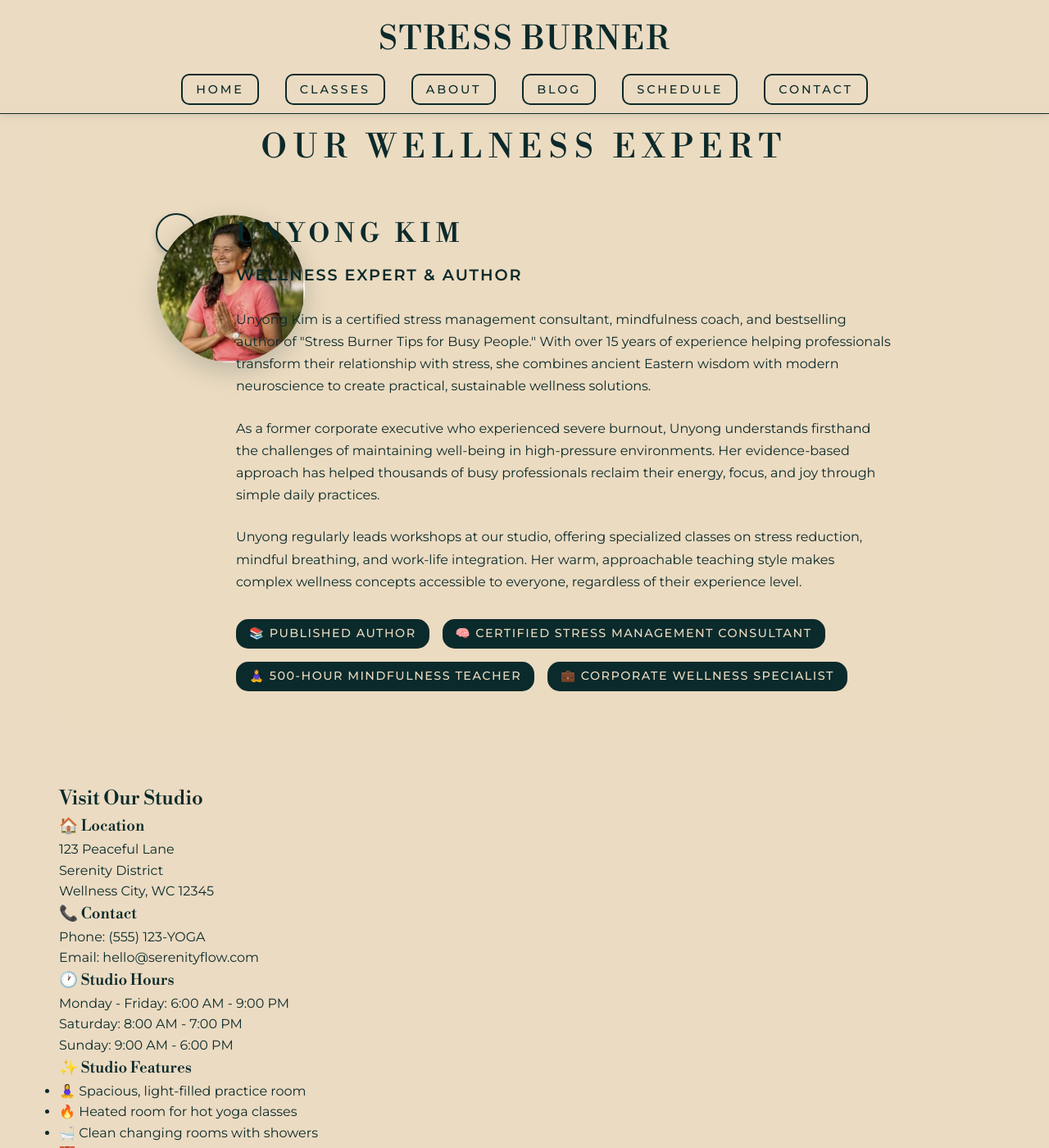
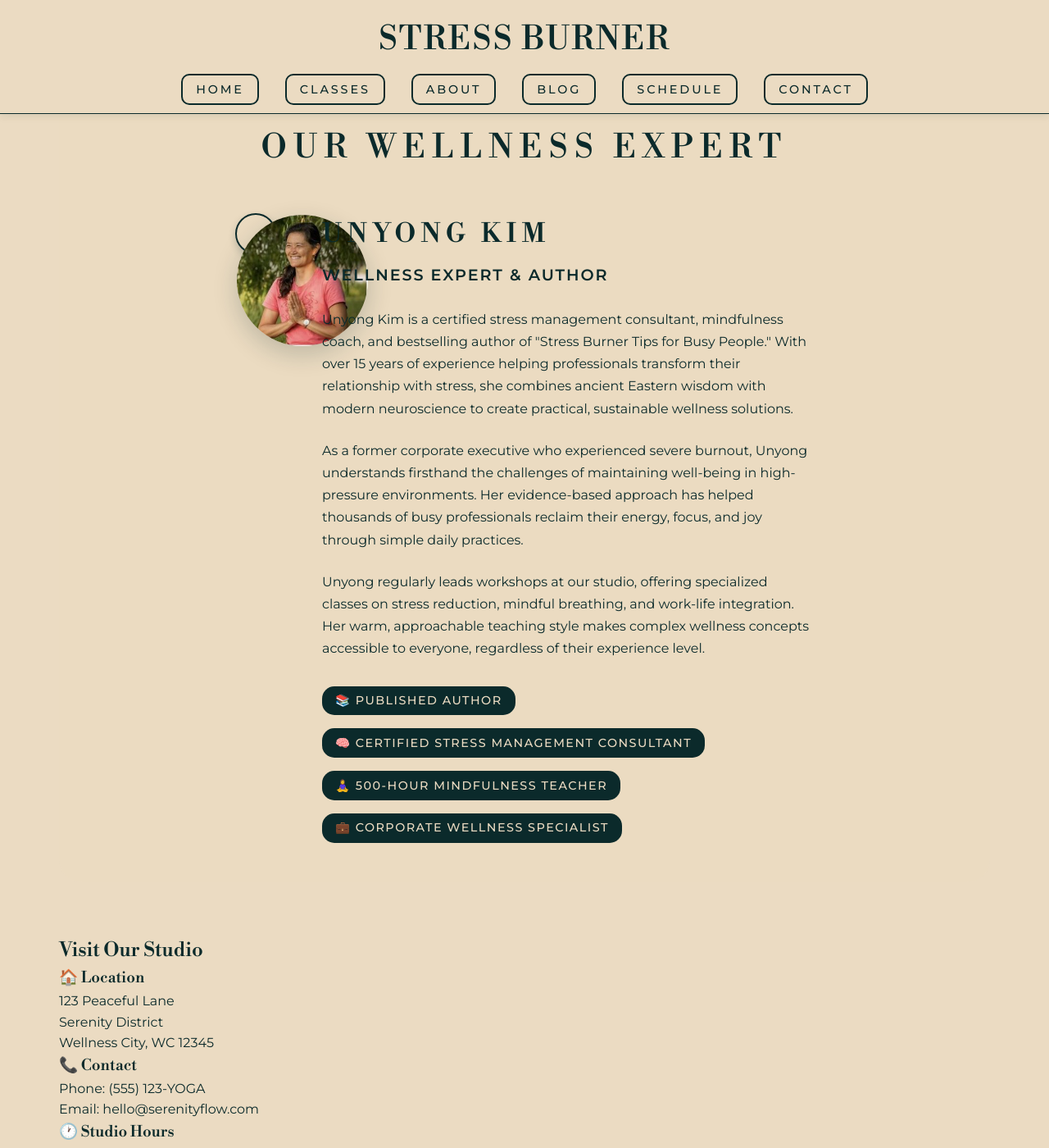
Before and after one commit to chriswakeley/test-blog, a Jekyll site: the page built from about.md, in a window 1280 px wide and 1400 px high, scrolled down 3150 px. Shown: the whole window at 82% size. Built offline with Jekyll 4.4.1, drawn with Linux system fonts in a browser that asks for light colours.

Commit message:
Fix profile picture overlapping text: improve flex layout, adjust breakpoints, and consolidate CSS rules

```diff
--- a/assets/css/styles.css
+++ b/assets/css/styles.css
@@ -1055,16 +1055,18 @@
 
 .author-content {
     display: flex;
-    gap: 3rem;
+    gap: 2.5rem;
     align-items: flex-start;
     flex-wrap: wrap;
-}
-
-@media (max-width: 768px) {
+    justify-content: center;
+}
+
+@media (max-width: 900px) {
     .author-content {
         flex-direction: column;
         text-align: center;
         gap: 2rem;
+        align-items: center;
     }
 }
 
@@ -1072,17 +1074,19 @@
     flex-shrink: 0;
     text-align: center;
     margin-bottom: 1rem;
-}
-
-@media (min-width: 769px) {
+    width: 200px;
+}
+
+@media (min-width: 901px) {
     .author-photo {
         margin-bottom: 0;
+        margin-right: 1rem;
     }
 }
 
 .author-image {
-    width: 180px;
-    height: 180px;
+    width: 160px;
+    height: 160px;
     border-radius: 50%;
     object-fit: cover;
     box-shadow: 0 10px 30px rgba(11, 42, 43, 0.2);
@@ -1091,11 +1095,17 @@
     margin: 0 auto;
 }
 
-@media (max-width: 768px) {
+@media (max-width: 900px) {
     .author-image {
-        width: 150px;
-        height: 150px;
-    }
+        width: 140px;
+        height: 140px;
+    }
+}
+
+.author-bio {
+    flex: 1;
+    min-width: 350px;
+    max-width: 600px;
 }
 
 .author-image:hover {
@@ -1104,7 +1114,8 @@
 
 .author-bio {
     flex: 1;
-    min-width: 300px;
+    min-width: 350px;
+    max-width: 600px;
 }
 
 .author-bio h3 {
```
